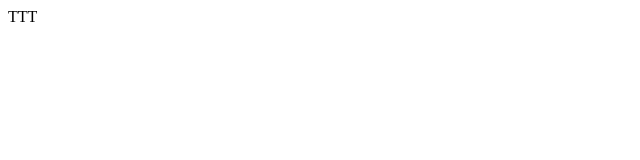
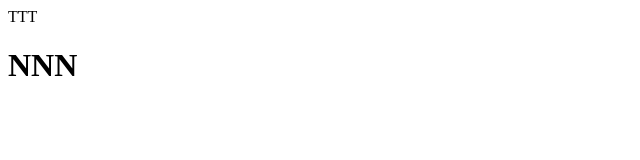
Before and after one commit to TetGer/GIT_beginnig, a plain HTML site: page index.html in a window 1280 px wide. Shown: the whole page, without its empty margins (0-640 px from the left). Drawn offline with Linux system fonts and the light colour scheme.

Commit message:
add 2 lessons

```diff
--- a/index.html
+++ b/index.html
@@ -6,5 +6,6 @@
 </head>
 <body>
 <div>TTT</div>
+<h1>NNN</h1>
 </body>
 </html>
```
